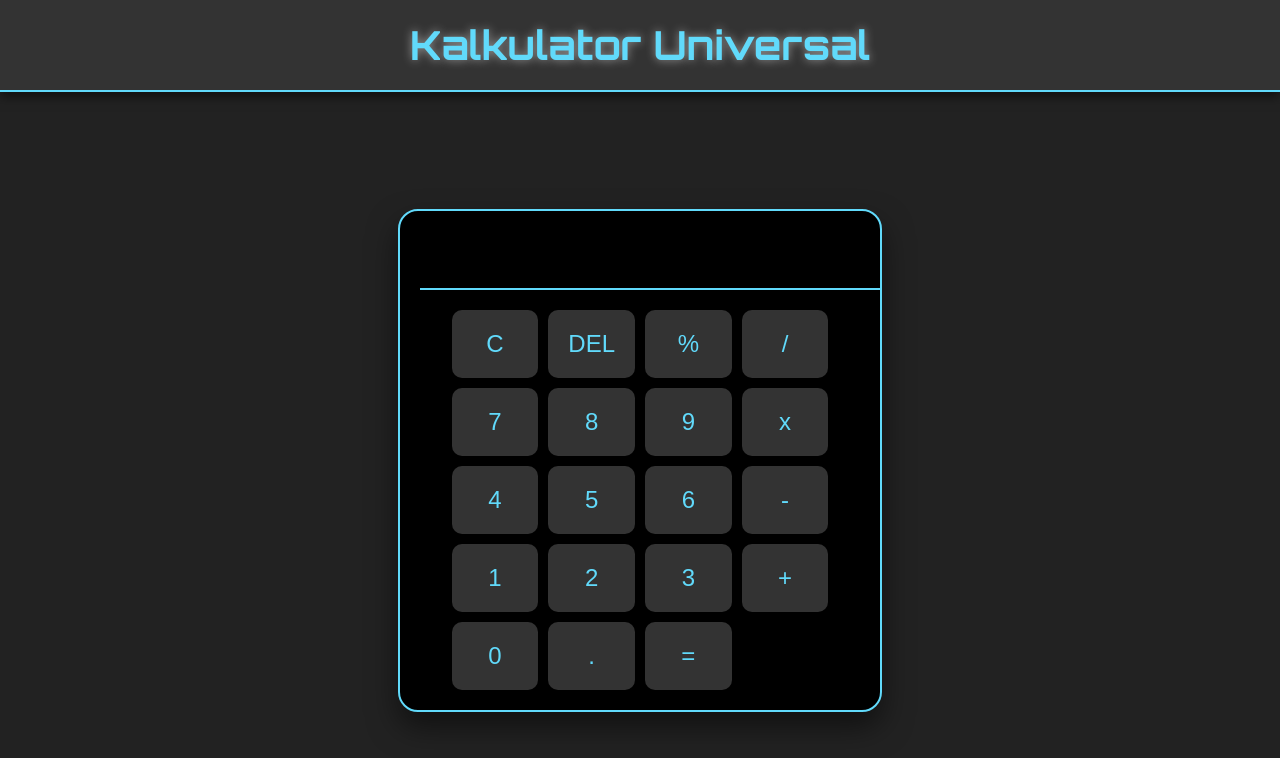
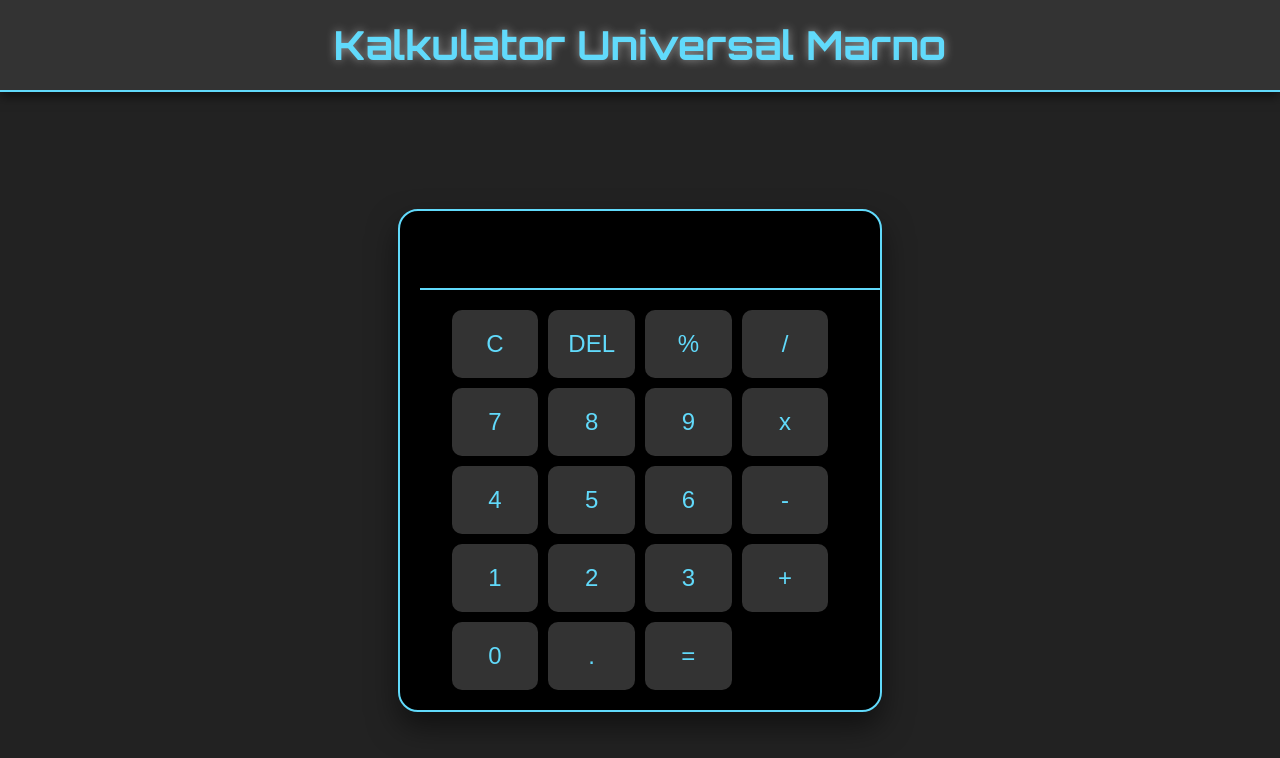
Before and after one commit to misteryaja/calculatror-digital, a plain HTML site: page calculator_digital/index.html in a window 1280 px wide. Drawn offline with Linux system fonts and the light colour scheme.

Commit message:
Update index.html

```diff
--- a/calculator_digital/index.html
+++ b/calculator_digital/index.html
@@ -3,12 +3,12 @@
 <head>
     <meta charset="UTF-8">
     <meta name="viewport" content="width=device-width, initial-scale=1.0">
-    <title>Kalkulator Universal</title>
+    <title>Kalkulator Universal Marno</title>
     <link rel="stylesheet" href="style.css">
 </head>
 <body>
     <div id="banner">
-        <h1>Kalkulator Universal</h1>
+        <h1>Kalkulator Universal Marno</h1>
     </div>
     <div id="calculator">
         <div id="display">
```
